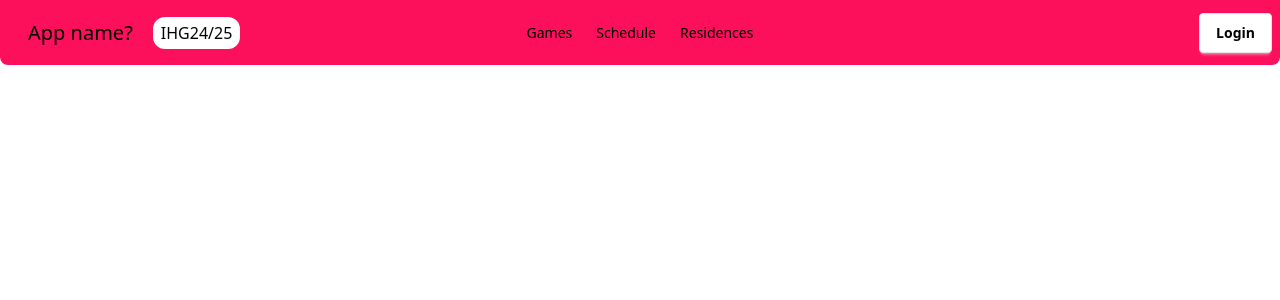
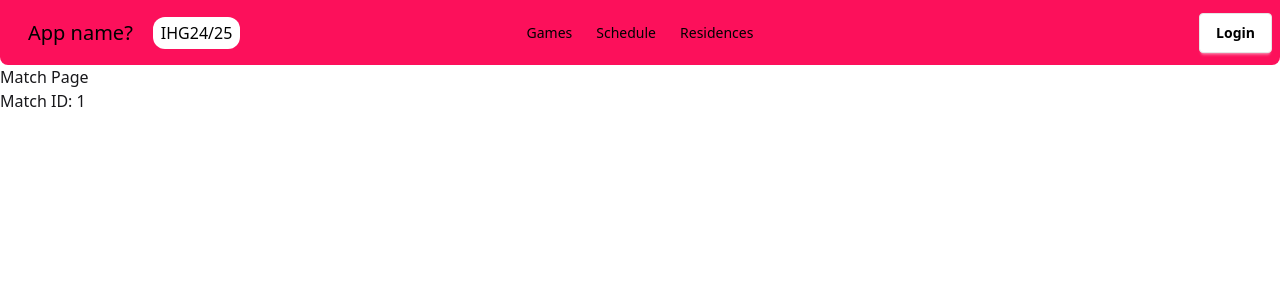
Before and after one commit to Timothyng28/BT3103-final-project, a Vue app: page /match/1 in a window 1280 px wide. Shown: the top 300 px of the page. Built offline with nearby package versions, Linux system fonts and the light colour scheme; what vue3-particles would draw is missing.

Commit message:
router for match page (test commit)

```diff
--- a/src/router/index.js
+++ b/src/router/index.js
@@ -25,6 +25,12 @@ const routes = [
         path: '/residences',
         name: 'ResidencesPage',
         component: () => import('@/views/ResidencesPage/ResidencesPage.vue')
+    },
+    {
+        path: '/match/:id',
+        name: 'MatchPage',
+        component: () => import('@/views/MatchPage/MatchPage.vue'),
+        props: true
     }
 ]
 
--- /dev/null
+++ b/src/views/MatchPage/MatchPage.vue
@@ -0,0 +1,14 @@
+<template>
+    <div>
+        <h1>Match Page</h1>
+        <h2>Match ID: {{ id }}</h2>
+    </div>
+</template>
+
+<script>
+    export default {
+        props: {
+            id: String
+        }
+    }
+</script>
```
